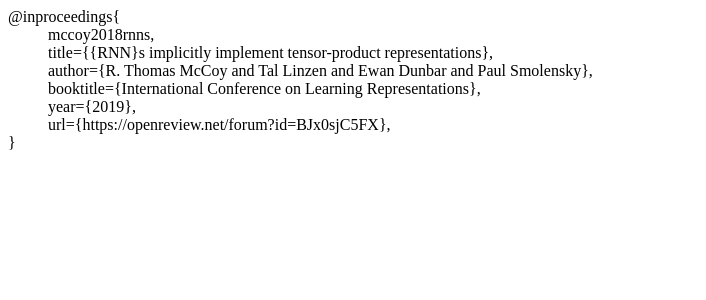
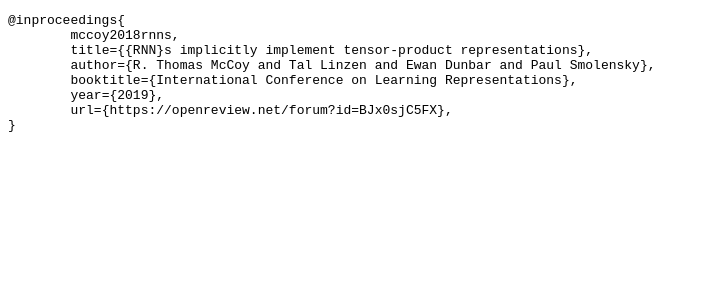
Before and after one commit to tommccoy1/tpdn, a Jekyll site: the page tpdn.html, which Jekyll copies as it is, in a window 1280 px wide. Shown: the top 300 px of the page, without its empty margins (0-706 px from the left). Built offline with Jekyll 4.4.1, drawn with Linux system fonts in a browser that asks for light colours.

```diff
--- a/tpdn.html
+++ b/tpdn.html
@@ -8,21 +8,20 @@
 
 
 <body>
+
+<pre style="word-wrap: break-word; white-space: pre-wrap;">
 @inproceedings{
+	mccoy2018rnns,
+	title={{RNN}s implicitly implement tensor-product representations},
+	author={R. Thomas McCoy and Tal Linzen and Ewan Dunbar and Paul Smolensky},
+	booktitle={International Conference on Learning Representations},
+	year={2019},
+	url={https://openreview.net/forum?id=BJx0sjC5FX},
+}
 
-<p class="tab">mccoy2018rnns,</p>
+</pre>
 
-<p class="tab">title={{RNN}s implicitly implement tensor-product representations},</p>
 
-<p class="tab">author={R. Thomas McCoy and Tal Linzen and Ewan Dunbar and Paul Smolensky},</p>
-
-<p class="tab">booktitle={International Conference on Learning Representations},</p>
-
-<p class="tab">year={2019},</p>
-
-<p class="tab">url={https://openreview.net/forum?id=BJx0sjC5FX},</p>
-
-}
 
 </body>
 </html>
--- a/tpdn_bib.css
+++ b/tpdn_bib.css
@@ -1,4 +1,9 @@
 
-.tab { margin-left: 40px; }
 
-p { margin : 0; }
+
+pre, xmp, plaintext, listing {
+    display: block;
+    font-family: monospace;
+    white-space: pre;
+    margin: 1em 0px;
+}
```
Also changed, not shown: README.md (+3 -1 lines).
